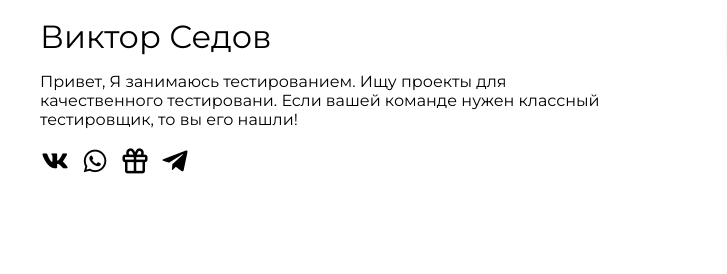
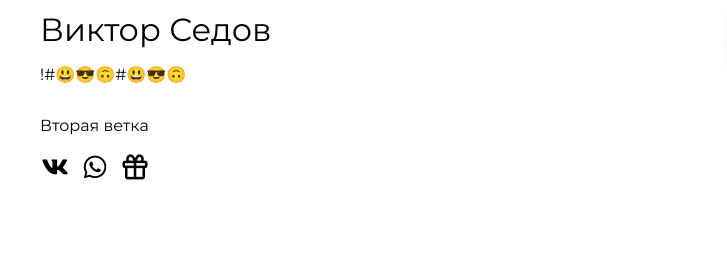
Before and after one commit to Sedov-QA/Sedov-QA.github.io, a plain HTML site: page index.html in a window 1280 px wide. Shown: the part 396-670 px from the top of the page, 0-727 px from the left. Drawn offline with nearby package versions, Linux system fonts and the light colour scheme.

Commit message:
эмодзи,абзац,удалил ссылку

```diff
--- a/index.html
+++ b/index.html
@@ -34,15 +34,15 @@
         <h1 class="hero__title">QA ENGINEER</h1>
         <h2 class="hero__subtitle">Виктор Седов</h2>
         <p class="hero__description">
-          Привет, Я занимаюсь тестированием. Ищу проекты для качественного тестировани. Если вашей команде нужен классный тестировщик, то вы его нашли!
+          !#😃😎🙃#😃😎🙃
         </p>
+        <p>Вторая ветка</p>
 
 
         <div class="hero__links">
           <a class="hero__link" href="https://vk.com/id141607825" target="_blank"><i class='bx bxl-vk'></i></a>
           <a class="hero__link" href="https://wa.me/79378486742?text=%D0%9F%D1%80%D0%B8%D0%B2%D0%B5%D1%82!%20%F0%9F%91%8B%20%D0%9C%D0%B5%D0%BD%D1%8F%20%D0%B8%D0%BD%D1%82%D0%B5%D1%80%D0%B5%D1%81%D1%83%D0%B5%D1%82..."><i class='bx bxl-whatsapp' ></i></a>
           <a class="hero__link" href="https://i.pinimg.com/originals/58/61/47/586147b5b32dfcc9b52803e7e4e74549.jpg"><i class='bx bx-gift'></i></a>
-          <a class="hero__link" href="https://t.me/@ViktorSedov1"><i class='bx bxl-telegram' ></i></a>
         </div>
 
 
```
